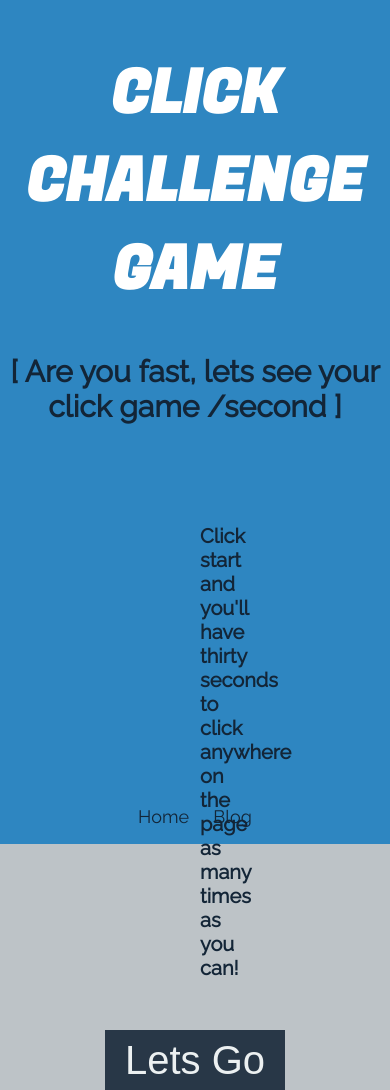
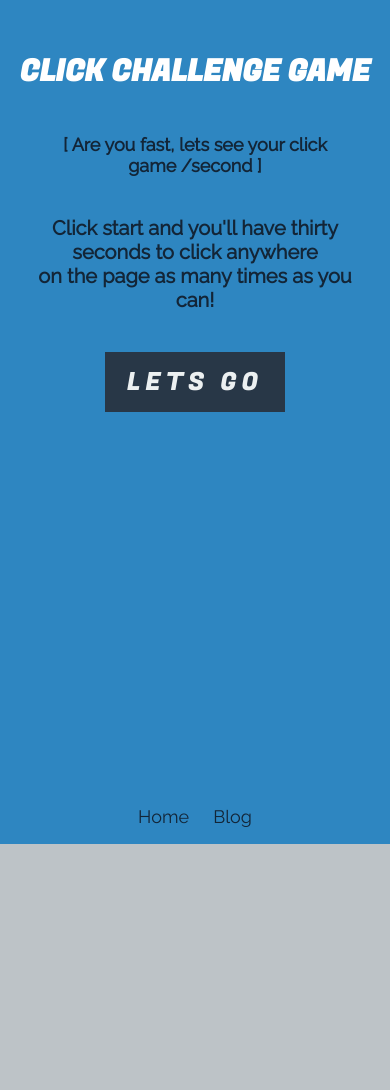
Before and after one commit to gtchakama/Click-Game, a plain HTML site: page index.html in a window 390 px wide. Shown: the top 1090 px of the page. After the commit the page ends 847 px from the top, so only its background shows below. Drawn offline with nearby package versions, Linux system fonts and the light colour scheme.

Commit message:
almost done

```diff
--- a/index.html
+++ b/index.html
@@ -15,7 +15,7 @@
         <h2>[  Are you fast, lets see your click game /second  ]</h2>
         <h2 id="cps"></h2>
         <h3>Click start and you'll have thirty seconds to click anywhere <br> on the page as many times as you can!</h3>
-        <button id="start">Lets Go</button>
+        <button id="start">LETS GO</button>
     </div>
 
     <div id="container">
--- a/style.css
+++ b/style.css
@@ -9,11 +9,12 @@ body {
 
 #modal {
 	position: absolute;
+  width: auto;
 	top: 0;
 	bottom: 0;
 	left: 0;
 	right: 0;
-    background-color: #2E86C1;
+  background-color: #2E86C1;
 	z-index: 500;
 }
 
@@ -44,6 +45,7 @@ button {
 	color: #ECF0F1;
 	text-decoration: none;
   cursor: pointer;
+  letter-spacing: 5px;
 }
 button:hover{
     background-color: #ffffff;
@@ -178,3 +180,50 @@ a:hover{
   0% {opacity: 1;}
   50%, 100% {opacity: 0;}
 }
+
+/* Extra small devices (phones, 600px and down) */
+@media only screen and (max-width: 600px) {
+  #modal {
+    position: absolute;
+    width: auto;
+  }
+
+
+h1 {
+	font-size: 30px;
+	margin: 50px 0 40px;
+    }
+
+h2 {
+	font-size: 18px;
+	margin:40px;
+}
+
+h3 {
+	margin: 20px;
+	font-size: 20px;
+}
+
+button {
+  font-family: 'Fugaz One', cursive;
+	border: none;
+	height: 60px;
+	width: 180px;
+	margin-top: 20px;
+	font-size: 25px;
+
+}
+
+}
+
+/* Small devices (portrait tablets and large phones, 600px and up) */
+@media only screen and (min-width: 600px) {...}
+
+/* Medium devices (landscape tablets, 768px and up) */
+@media only screen and (min-width: 768px) {...}
+
+/* Large devices (laptops/desktops, 992px and up) */
+@media only screen and (min-width: 992px) {...}
+
+/* Extra large devices (large laptops and desktops, 1200px and up) */
+@media only screen and (min-width: 1200px) {...}
```
